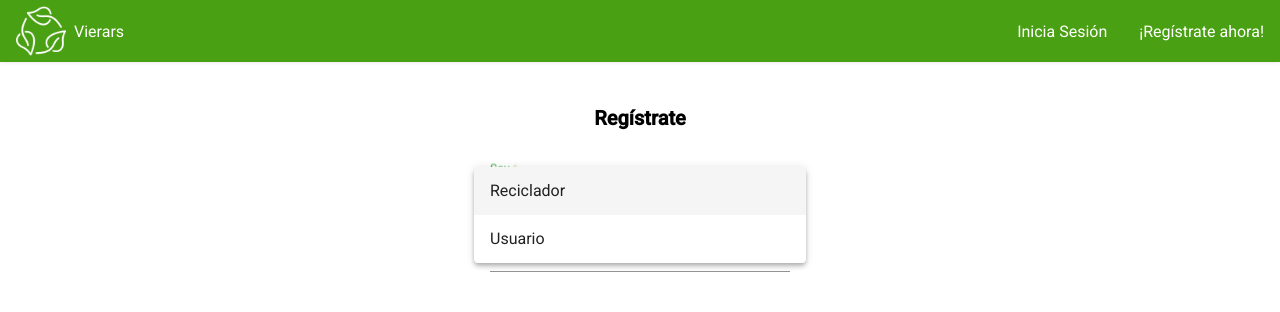
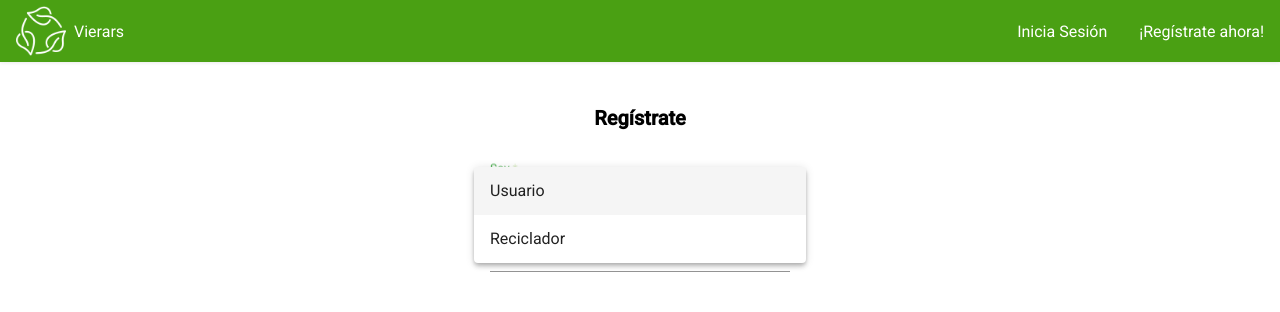
Before and after one commit to aduii/vierars-frontend, an Angular app: page /auth/signup in a window 1280 px wide. Both pictures are taken after a click on the element "Soy". Shown: the top 312 px of the page. Built offline with nearby package versions, Linux system fonts and the light colour scheme; no server answers.

Commit message:
Change user type

```diff
--- a/src/app/auth/core/components/signup-form/signup-form.component.html
+++ b/src/app/auth/core/components/signup-form/signup-form.component.html
@@ -2,8 +2,8 @@
     <div class="example-container">
         <mat-form-field style="width: 100%;">
             <mat-select placeholder="Soy" formControlName="tipo">
-                <mat-option value="0">Reciclador</mat-option>
-                <mat-option value="1">Usuario</mat-option>
+                <mat-option value="0">Usuario</mat-option>
+                <mat-option value="1">Reciclador</mat-option>
             </mat-select>
         </mat-form-field>
         <mat-form-field style="width: 100%;">
```
